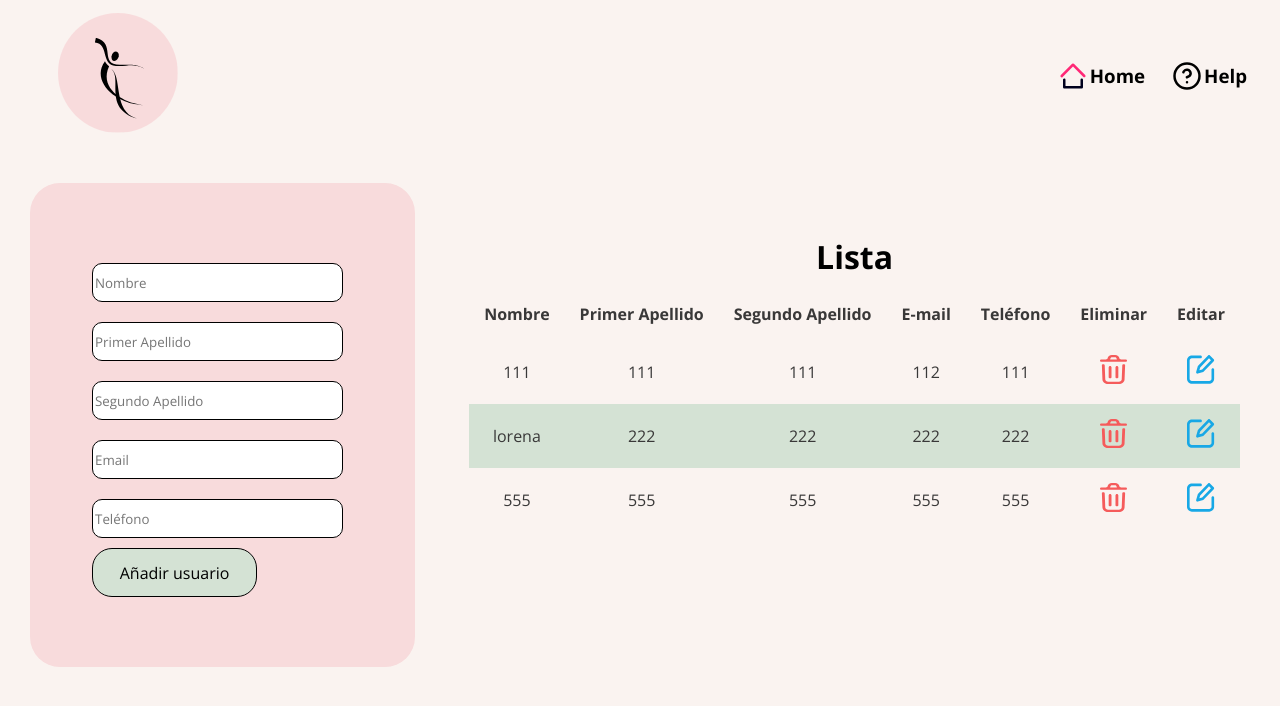
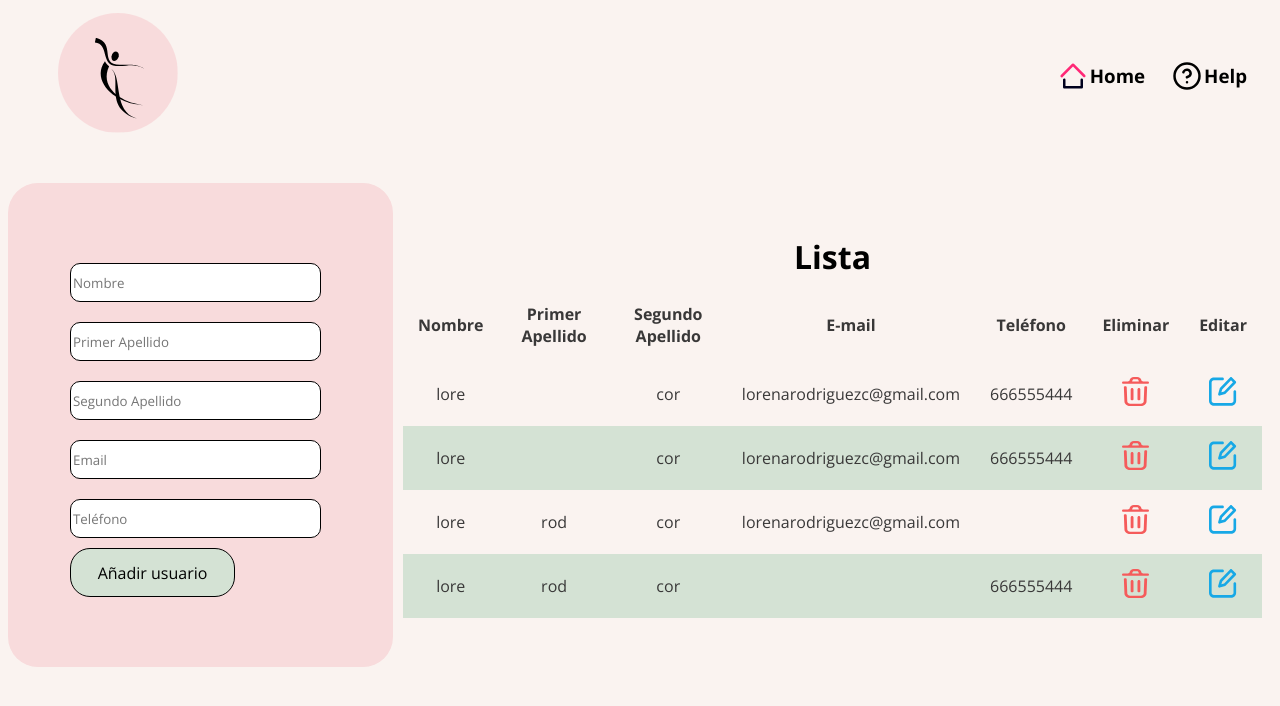
Before and after one commit to Lorena-Rodriguez/Proyecto_3, a React (Vite) app: page / in a window 1280 px wide. Shown: the top 706 px of the page. Built offline with nearby package versions, Linux system fonts and the light colour scheme; data requests are answered from the project's data file.

Commit message:
add validations

```diff
--- a/db.json
+++ b/db.json
@@ -1,28 +1,36 @@
 {
   "users": [
     {
-      "id": "2486",
-      "name": "111",
-      "lastName": "111",
-      "secondLastName": "111",
-      "email": "112",
-      "telephone": "111"
+      "id": "4c49",
+      "name": "lore",
+      "lastName": "",
+      "secondLastName": "cor",
+      "email": "lorenarodriguezc@gmail.com",
+      "telephone": "666555444"
     },
     {
-      "id": "aae3",
-      "name": "lorena",
-      "lastName": "222",
-      "secondLastName": "222",
-      "email": "222",
-      "telephone": "222"
+      "id": "e3bc",
+      "name": "lore",
+      "lastName": "",
+      "secondLastName": "cor",
+      "email": "lorenarodriguezc@gmail.com",
+      "telephone": "666555444"
     },
     {
-      "id": "6adc",
-      "name": "555",
-      "lastName": "555",
-      "secondLastName": "555",
-      "email": "555",
-      "telephone": "555"
+      "id": "ef99",
+      "name": "lore",
+      "lastName": "rod",
+      "secondLastName": "cor",
+      "email": "lorenarodriguezc@gmail.com",
+      "telephone": ""
+    },
+    {
+      "id": "41f9",
+      "name": "lore",
+      "lastName": "rod",
+      "secondLastName": "cor",
+      "email": "",
+      "telephone": "666555444"
     }
   ]
 }
--- a/src/Project3.jsx
+++ b/src/Project3.jsx
@@ -86,6 +86,50 @@ const UserList = () => {
         });
     }
 
+    //VALIDACIONES
+    //validar que solo se puedan escribir letras en las casillas
+    function valideKey(evt) {
+
+        // code es la representación ASCII decimal de la tecla presionada.
+        var code = evt.which || evt.keyCode;
+
+        if (code === 8 || code === 9) {
+             // Permitir retroceso (backspace) y tabulación (tab).
+            return true;
+        } else if ((code >= 65 && code <= 90) || (code >= 97 && code <= 122)) {
+            // Permitir letras (A-Z y a-z).
+            return true;
+        } else if (code >= 48 && code <= 57) {
+            // Bloquear números (0-9).
+            evt.preventDefault();
+            return false;
+        } else {
+            // Bloquear otras teclas.
+            evt.preventDefault();
+            return false;
+        }
+    }
+
+
+    const valideNumKey = (evt) => {
+        // code es la representación ASCII decimal de la tecla presionada.
+        const code = evt.which || evt.keyCode;
+
+        if (code === 8) {
+          // Permitir retroceso (backspace).
+          return true;
+        } else if ((code >= 48 && code <= 57) || (code >= 96 && code <= 105)) {
+            // Permitir números del 0 al 9 tanto en el teclado de letras como en el teclado numérico.
+          return true;
+        } else {
+          // Bloquear otras teclas.
+          evt.preventDefault();
+          return false;
+        }
+      };
+
+
+
 
 
 
@@ -129,19 +173,19 @@ const UserList = () => {
                     <form class="formulary">
 
                         <label>
-                            <input type="text" htmlFor="username" name="username" id="textname" value={user.name} onChange={handlenameChange} placeholder="Nombre" className="input" />
+                            <input type="text" htmlFor="username" name="username" id="textname" value={user.name} onChange={handlenameChange} onKeyDown={(event) => valideKey(event)} placeholder="Nombre" className="input" required />
                         </label>
                         <label >
-                            <input type="text" htmlFor="userLastName" name="userlastName" id="textLastName" value={user.lastName} onChange={handlelastNameChange} placeholder="Primer Apellido" className="input" />
+                            <input type="text" htmlFor="userLastName" name="userlastName" id="textLastName" value={user.lastName} onChange={handlelastNameChange} onKeyDown={(event) => valideKey(event)} placeholder="Primer Apellido" className="input" required />
                         </label>
                         <label >
-                            <input type="text" htmlFor="secondLastName" name="secondLastName" id="textsecondLastName" value={user.secondLastName} onChange={handlesecondLastNameChange} placeholder="Segundo Apellido" className="input" />
+                            <input type="text" htmlFor="secondLastName" name="secondLastName" id="textsecondLastName" value={user.secondLastName} onChange={handlesecondLastNameChange} onKeyDown={(event) => valideKey(event)} placeholder="Segundo Apellido" className="input" required />
                         </label>
                         <label>
-                            <input type="email" htmlFor="email" name="email" id="email" value={user.email} onChange={handleemailChange} placeholder="Email" className="input" />
+                            <input type="email" htmlFor="email" name="email" id="email" value={user.email} onChange={handleemailChange} placeholder="Email" className="input" required />
                         </label>
                         <label>
-                            <input type="text" htmlFor="telephone" name="telephone" id="telephone" value={user.telephone} onChange={handletelephoneChange} placeholder="Teléfono" className="input" />
+                            <input type="text" htmlFor="telephone" name="telephone" id="telephone" value={user.telephone} onChange={handletelephoneChange}  onKeyDown={(event) => valideNumKey(event)} placeholder="Teléfono" className="input" required />
                         </label>
 
                         <button onClick={handleAddUserToList} class="send-button">Añadir usuario</button>
```
